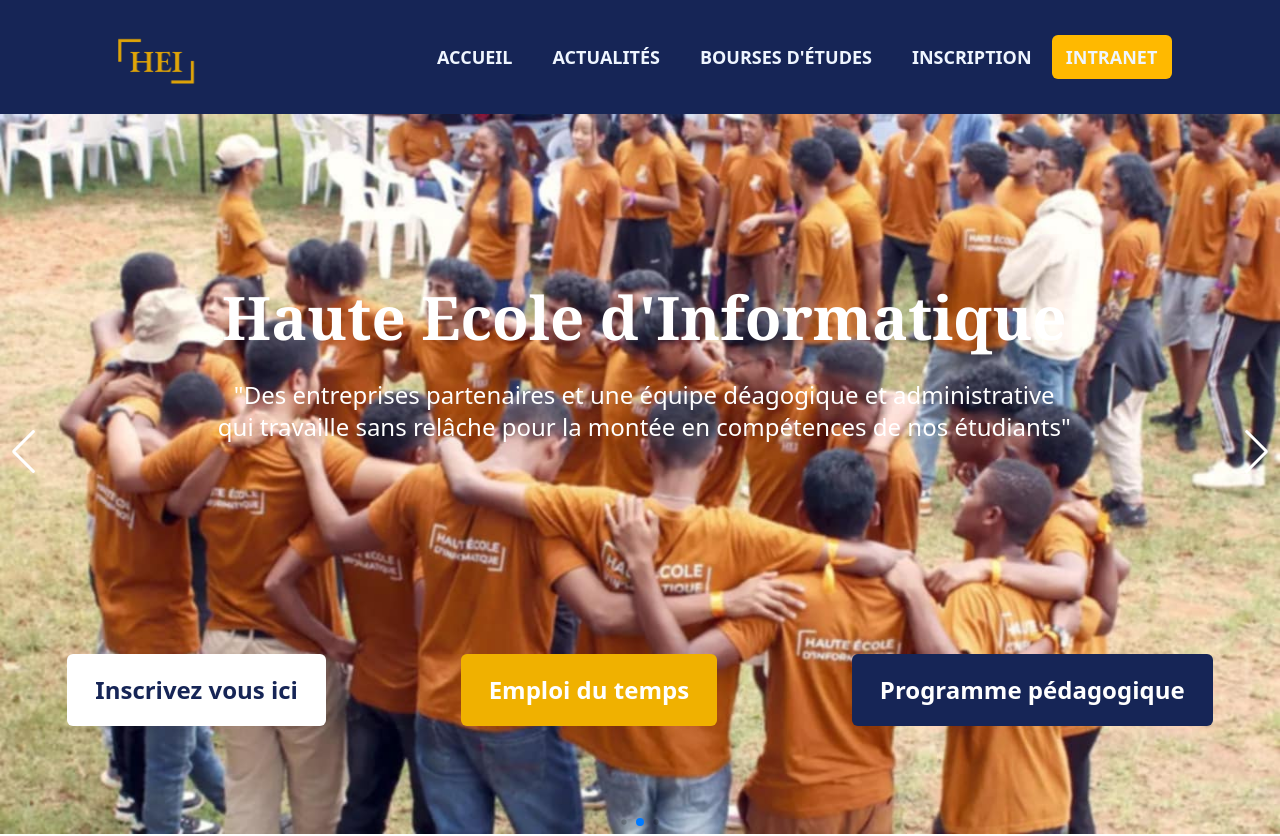
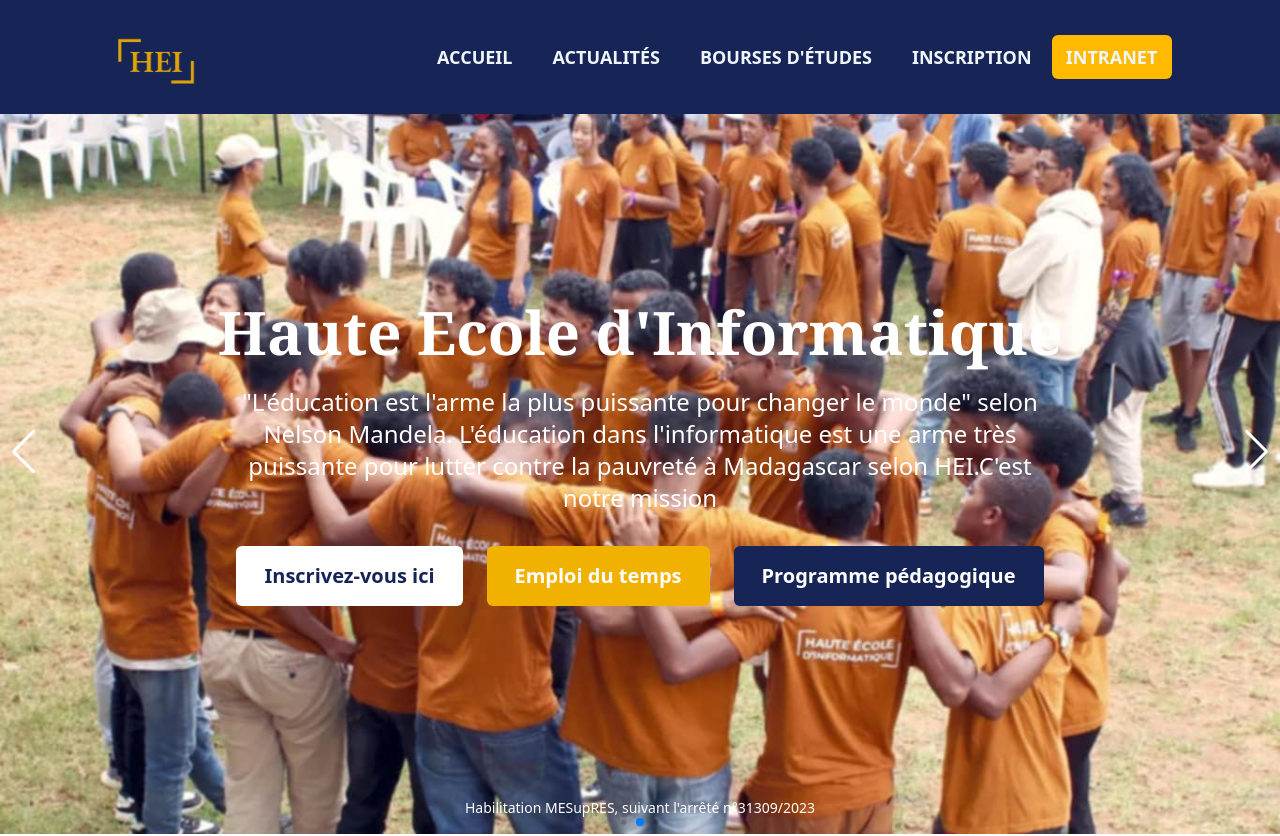
Before and after one commit to Andry-Tokiniaina/Web2-TD1-React, a React (Vite) app: page / in a window 1280 px wide. Shown: the top 836 px of the page. Built offline with nearby package versions, Linux system fonts and the light colour scheme.

Commit message:
amélioration du carroussel

```diff
--- a/src/components/carousel.jsx
+++ b/src/components/carousel.jsx
@@ -37,30 +37,55 @@
                 objectFit: "cover",
               }}
             />
-              <p className='text-white w-2/3 text-center text-2xl' style={
-                  {
-                    position : "absolute",
-                    top : "24%",
-                    left : "17%",
-                    margin : "auto"
-                  }}>
-                <h1 className='font-bold text-6xl font-serif'>
+
+            {/* Overlay de texte */}
+            <div
+              style={{
+                position: "absolute",
+                top: 0,
+                left: 0,
+                width: "100%",
+                height: "100%",
+                display: "flex",
+                flexDirection: "column",
+                justifyContent: "center",
+                alignItems: "center",
+                padding: "2rem",
+                boxSizing: "border-box",
+                textAlign: "center",
+              }}
+            >
+              {/* Titre principal */}
+              <h1 className="text-white font-bold text-5xl md:text-6xl font-serif mb-6">
                 Haute Ecole d'Informatique
               </h1>
-                <br className='p-10'/>
-                "Des entreprises partenaires et une équipe déagogique et administrative qui travaille sans relâche pour la
-                 montée en compétences de nos étudiants"
+
+              {/* Texte dynamique */}
+              <p className="text-white text-xl md:text-2xl mb-8 w-full md:w-2/3">
+                {item.texte}
               </p>
-                  <div className='flex w-1/1 justify-around' style={{
-                    position : "absolute",
-                    top : "75%"
-                  }}>
-                    <div className='bg-white text-blue-950 px-7 py-5 font-bold text-2xl rounded-md'>Inscrivez vous ici</div>
-                    <div className='bg-yellow-500 text-white px-7 py-5 font-bold text-2xl rounded-md'>Emploi du temps</div>
-                    <div className='bg-blue-950 text-white px-7 py-5 font-bold text-2xl rounded-md'>Programme pédagogique</div>
+
+              {/* Boutons */}
+              <div className="flex flex-wrap justify-center gap-6 mb-10">
+                <div className="bg-white text-blue-950 px-7 py-4 font-bold text-xl rounded-md">
+                  Inscrivez-vous ici
+                </div>
+                <div className="bg-yellow-500 text-white px-7 py-4 font-bold text-xl rounded-md">
+                  Emploi du temps
+                </div>
+                <div className="bg-blue-950 text-white px-7 py-4 font-bold text-xl rounded-md">
+                  Programme pédagogique
+                </div>
+              </div>
+
+              {/* Texte bas de page (juste au-dessus des cercles) */}
+              <div className="text-white text-sm absolute bottom-4 w-full text-center">
+                Habilitation MESupRES, suivant l'arrêté n°31309/2023
+              </div>
             </div>
           </div>
         </SwiperSlide>
+
         ))}
         {/* Les boutons flèches personnalisés */}
         <div className="swiper-button-prev" style={arrowStyle}></div>
--- a/src/texts.jsx
+++ b/src/texts.jsx
@@ -100,7 +100,12 @@
   },
 ]
 export const carouselElements = [
-  { src: "/src/assets/1.jpeg", caption: "Image 1" },
-  { src: "/src/assets/2.jpeg", caption: "Image 2" },
-  { src: "/src/assets/3.jpeg", caption: "Image 3" },
+  { src: "/src/assets/1.jpeg", caption: "Image 1", texte :"Une infrastructure de qualité et un programme pédagogique qui répond au besoin du marché pour\
+     l'employabilité de nos étudiants." },
+  { src: "/src/assets/2.jpeg", caption: "Image 2" ,texte :"\"L'éducation est l'arme la plus puissante pour changer le monde\"\
+      selon Nelson Mandela. L'éducation dans l'informatique est une arme très puissante pour lutter contre la pauvreté à Madagascar \
+     selon HEI.\C'est notre mission" },
+  { src: "/src/assets/3.jpeg", caption: "Image 3" ,texte :"Des entreprises partenaires et une équipe déagogique et\
+     administrative qui travaille sans relâche pour la\
+    montée en compétences de nos étudiants"},
 ];
```
Lines whose indentation alone changed are shown as unchanged.
